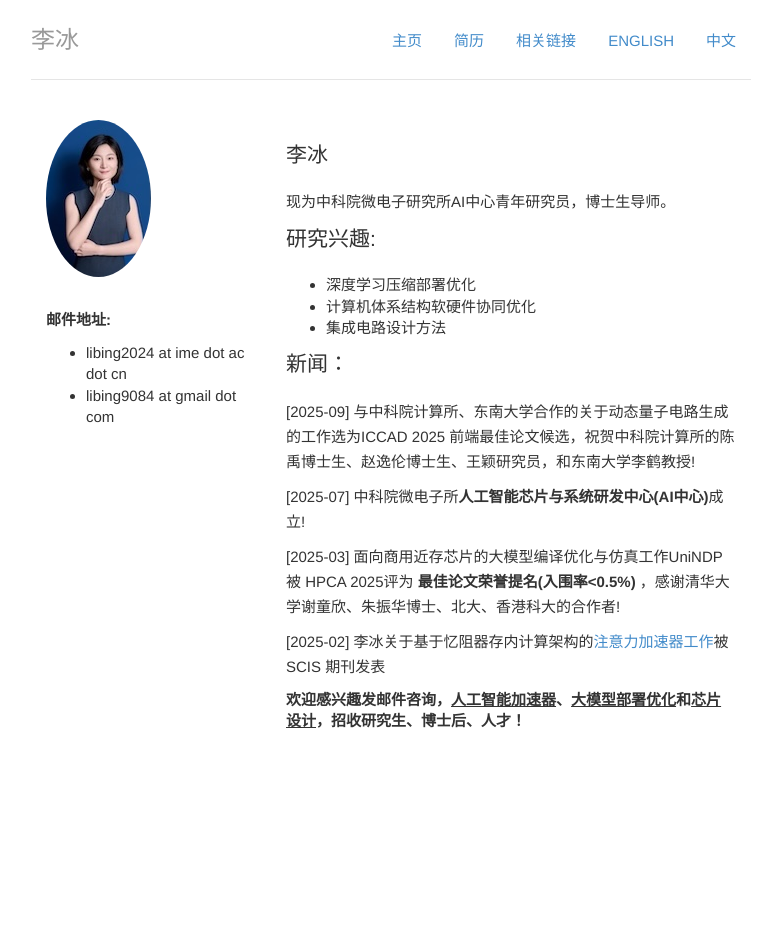
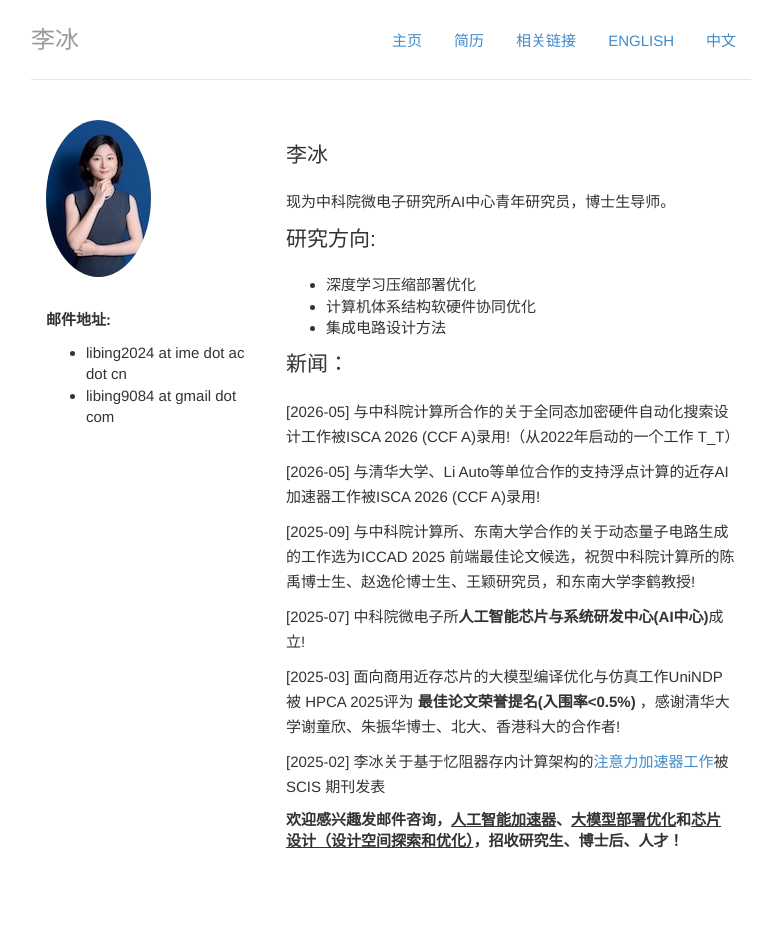
Before and after one commit to libingict/libingict.github.io, a Jekyll site: the page built from index_cn.html, in a window 1280 px wide. Shown: the whole page, without its empty margins (249-1016 px from the left). Built offline with Jekyll 4.4.1, drawn with Linux system fonts in a browser that asks for light colours; before the commit the page ends 900 px from its top, so only the background shows below that.

Commit message:
modified:   index_cn.html

```diff
--- a/index_cn.html
+++ b/index_cn.html
@@ -51,7 +51,7 @@ cv: passive
 
                     </ul>
                 -->
-            <p class="lead" , id="research-interests">研究兴趣:</p>
+            <p class="lead" , id="research-interests">研究方向:</p>
             <ul>
                 <li>深度学习压缩部署优化</li>
                 <li>计算机体系结构软硬件协同优化</li>
@@ -59,14 +59,15 @@ cv: passive
             </ul>
             <p class="lead" , id="news">新闻：</p>
 
+            <p>[2026-05] 与中科院计算所合作的关于全同态加密硬件自动化搜索设计工作被ISCA 2026 (CCF A)录用!（从2022年启动的一个工作 T_T）</p>
+            <p>[2026-05] 与清华大学、Li Auto等单位合作的支持浮点计算的近存AI加速器工作被ISCA 2026 (CCF A)录用! </p>
             <p>[2025-09] 与中科院计算所、东南大学合作的关于动态量子电路生成的工作选为ICCAD 2025 前端最佳论文候选，祝贺中科院计算所的陈禹博士生、赵逸伦博士生、王颖研究员，和东南大学李鹤教授!</p>
 
             <p>[2025-07] 中科院微电子所<b>人工智能芯片与系统研发中心(AI中心)</b>成立!
             </p>
             <p>[2025-03] 面向商用近存芯片的大模型编译优化与仿真工作UniNDP被 HPCA 2025评为 <b>
-                最佳论文荣誉提名(入围率<0.5%) </b>，感谢清华大学谢童欣、朱振华博士、北大、香港科大的合作者!</p>
-            <p>[2025-02] 李冰关于基于忆阻器存内计算架构的<a
-                    href="http://scis.scichina.com/en/2025/132401.pdf">注意力加速器工作</a>被 SCIS 期刊发表
+                    最佳论文荣誉提名(入围率<0.5%) </b>，感谢清华大学谢童欣、朱振华博士、北大、香港科大的合作者!</p>
+            <p>[2025-02] 李冰关于基于忆阻器存内计算架构的<a href="http://scis.scichina.com/en/2025/132401.pdf">注意力加速器工作</a>被 SCIS 期刊发表
             </p>
             <!--            <p>[2024-10] 利用近存实现<a href="http://arxiv.org/abs/2502.16963">的端侧大模型加速工作</a>被 HPCA 2025(CCF A)录用，感谢中科院计算所刘炼、赵世新、王颖研究员等合作者!</p>-->
             <!--            &lt;!&ndash; <p>[2024-10] 面向商用存算芯片的编译仿真工作被 HPCA 2025(CCF-->
@@ -78,7 +79,7 @@ cv: passive
 
             <!--            <p><strong> <a href="/img/一生一芯课程报名意向二维码.png">首都师范大学"一生一芯"课程计划</a>学员正在火热招募中！</strong></p>-->
 
-            <strong> 欢迎感兴趣发邮件咨询，<u>人工智能加速器</u>、<u>大模型部署优化</u>和<u>芯片设计</u>，招收研究生、博士后、人才！</strong>
+            <strong> 欢迎感兴趣发邮件咨询，<u>人工智能加速器</u>、<u>大模型部署优化</u>和<u>芯片设计（设计空间探索和优化）</u>，招收研究生、博士后、人才！</strong>
         </div>
 
     </div><!-- /.blurb -->
```
